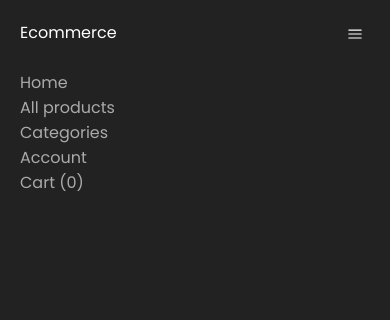
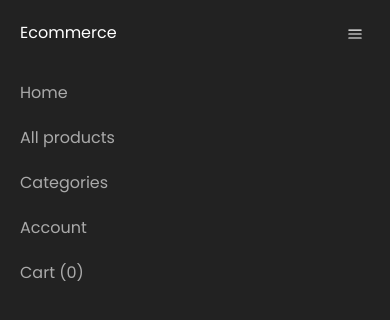
Before and after one commit to Ryusaem/ecommerce-front, a Next.js app: page /cart in a window 390 px wide. Both pictures are taken after a click on the button 355 px from the left and 35 px from the top of the page. Shown: the top 320 px of the page. Built offline with nearby package versions, Linux system fonts and the light colour scheme.

Commit message:
feat: making nav bar responsive

```diff
--- a/components/Header.js
+++ b/components/Header.js
@@ -1,7 +1,7 @@
 import Link from "next/link";
 import { styled } from "styled-components";
 import Center from "./Center";
-import { useContext } from "react";
+import { useContext, useState } from "react";
 import { CartContext } from "./CartContex";
 import BarsIcon from "./icons/Bars";
 
@@ -12,6 +12,9 @@ const StyledHeader = styled.header`
 const Logo = styled(Link)`
   color: #fff;
   text-decoration: none;
+  // We use position relative and z-index to display our logo on top of the navigation links.
+  position: relative;
+  z-index: 3;
 `;
 
 // Wrapper will be used to display our logo and navigation links next to each other.
@@ -23,16 +26,23 @@ const Wrapper = styled.div`
 
 // StyledNav will display our navigation links.
 const StyledNav = styled.nav`
+  // We use props.mobileNavActive to display our navigation links on mobile devices.
+  ${(props) =>
+    props.mobileNavActive
+      ? `
   display: block;
+  `
+      : `
+  display: none;`}
   gap: 15px;
   // for mobile devices we change the position to fixed (link will be displayed one under another).
   // Everything will be displayed on top left corner.
   position: fixed;
-  top: 50px;
+  top: 0;
   bottom: 0;
   left: 0;
   right: 0;
-  padding: 20px;
+  padding: 70px 20px 20px;
   background-color: #222;
   // for desktop device we change the position to static (link will be displayed next to each other)
   @media screen and (min-width: 768px) {
@@ -47,6 +57,10 @@ const NavLink = styled(Link)`
   display: block;
   color: #aaa;
   text-decoration: none;
+  padding: 10px 0;
+  @media screen and (min-width: 768px) {
+    padding: 0;
+  }
 `;
 
 // NavButton is a button that will be visible only on mobile devices.
@@ -58,6 +72,9 @@ const NavButton = styled.button`
   border: 0;
   color: white;
   cursor: pointer;
+  // We use position relative and z-index to display our button on top of the navigation links.
+  position: relative;
+  z-index: 3;
   // We hide it on desktop devices
   @media screen and (min-width: 768px) {
     display: none;
@@ -65,14 +82,18 @@ const NavButton = styled.button`
 `;
 
 export default function Header() {
+  // We use cartProducts to display the number of products in the cart.
   const { cartProducts } = useContext(CartContext);
+
+  // mobileNavActive will be used to display our navigation links on mobile devices.
+  const [mobileNavActive, setMobileNavActive] = useState(false);
   return (
     <StyledHeader>
       <Center>
         <Wrapper>
           <Logo href="/">Ecommerce</Logo>
           {/* StyledNav will be visible on desktop devices */}
-          <StyledNav>
+          <StyledNav mobileNavActive={mobileNavActive}>
             <NavLink href={"/"}>Home</NavLink>
             <NavLink href={"/products"}>All products</NavLink>
             <NavLink href={"/categories"}>Categories</NavLink>
@@ -80,7 +101,8 @@ export default function Header() {
             <NavLink href={"/cart"}>Cart ({cartProducts.length})</NavLink>
           </StyledNav>
           {/* NavButton will be visible only on mobile devices */}
-          <NavButton>
+          {/* It will act like an hamburger menu when we press the icon. */}
+          <NavButton onClick={() => setMobileNavActive((prev) => !prev)}>
             <BarsIcon />
           </NavButton>
         </Wrapper>
```
